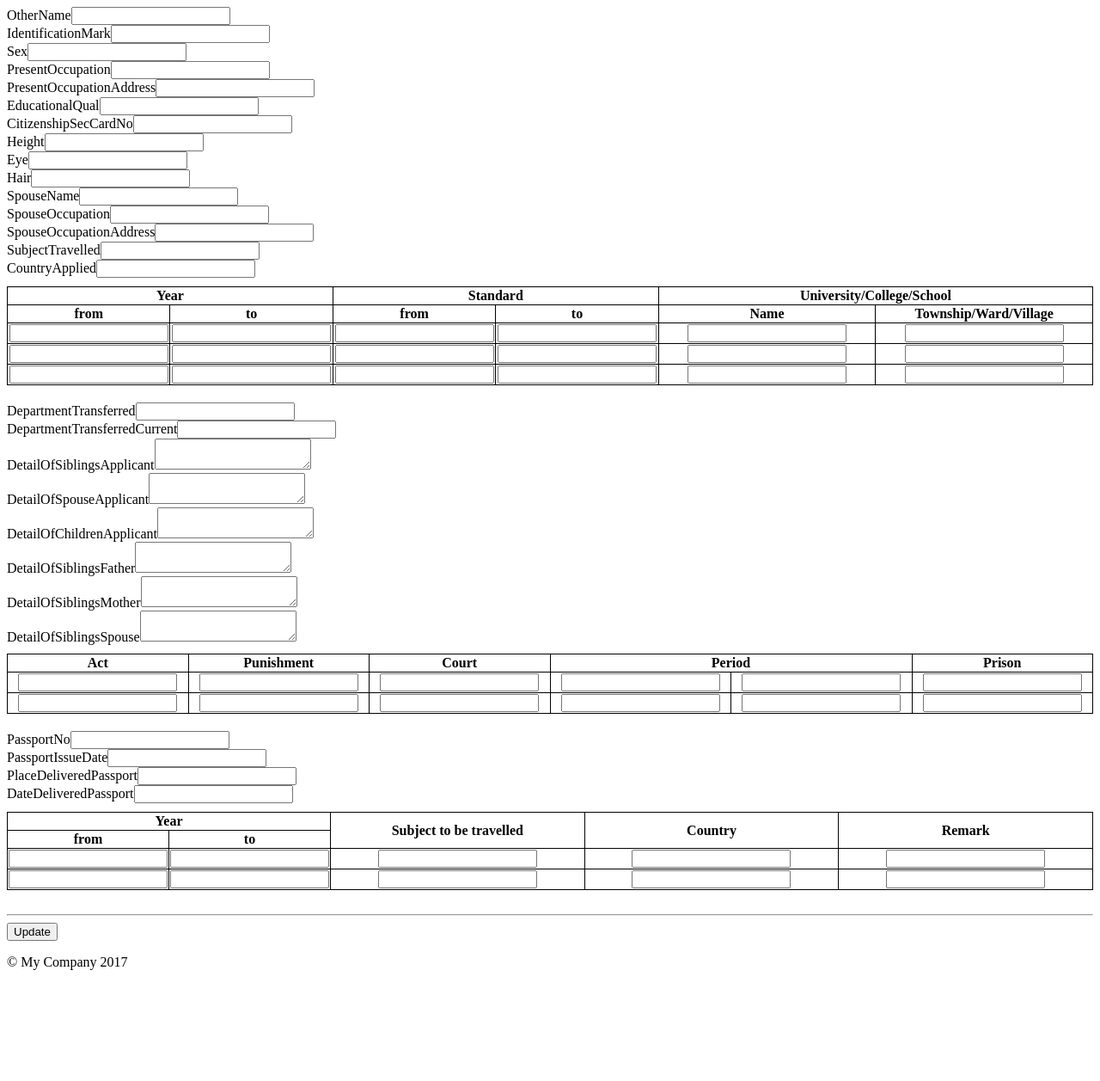
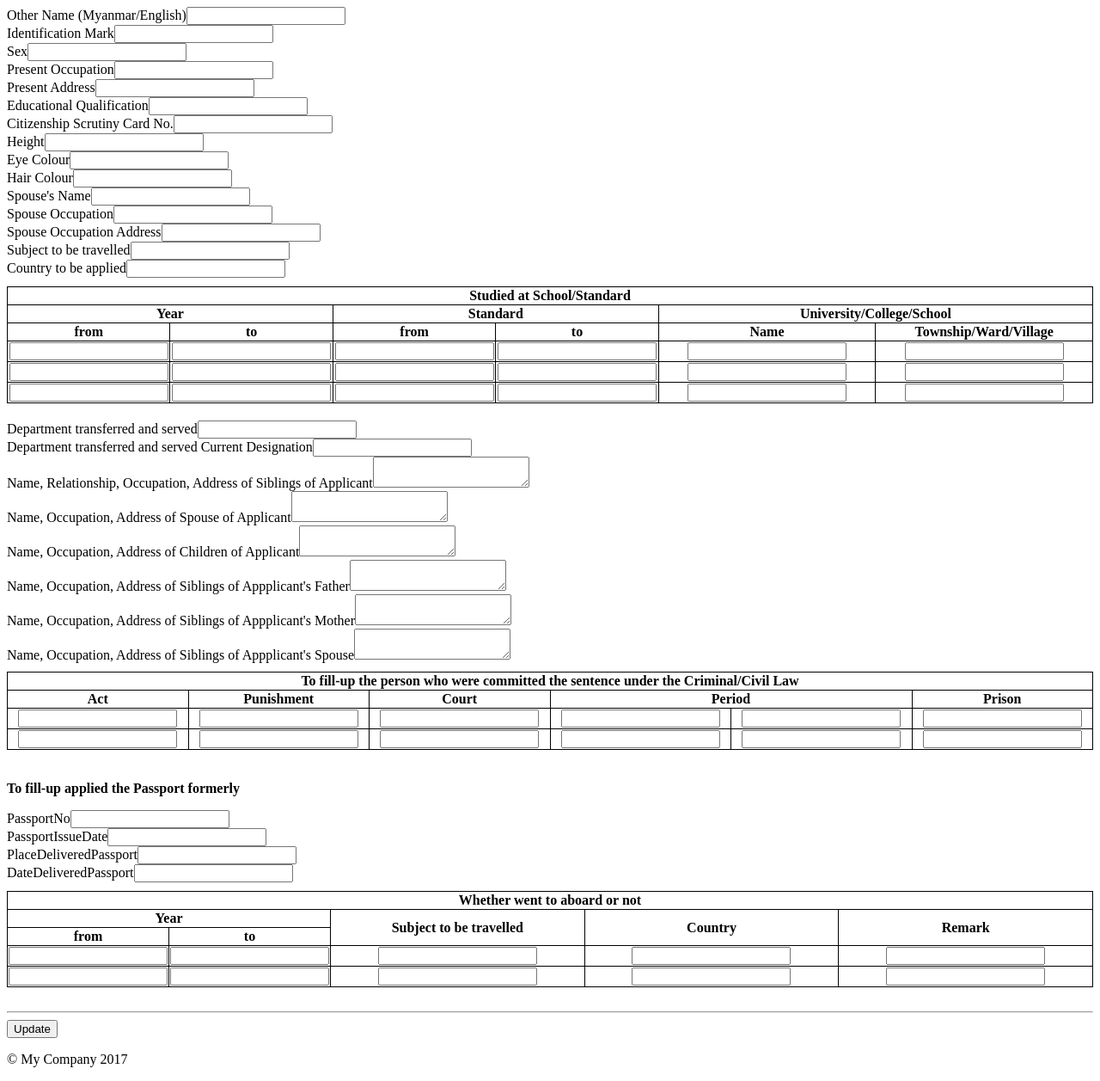
Before and after one commit to myanmaproject/myanma, a Yii app: template frontend/views/passport/create.php in a window 1280 px wide. Shown: the whole page at 86% size. Before the commit the page ends 1128 px from the top, so only its background shows below. Run offline with PHP 8.4 and a stand-in for Yii, Linux system fonts and the light colour scheme; the template is opened without the code that fills it, so the values that code supplies are empty; form fields are guessed from the names that the template uses; some libraries are stand-ins or nearby versions.

Commit message:
no message

```diff
--- a/frontend/views/passport/_form.php
+++ b/frontend/views/passport/_form.php
@@ -44,9 +44,9 @@ if(isset ($_GET["familytree_idfamilytree"])){
 <div style="display: none">
     <?= $form->field($model, 'familytree_idfamilytree')->textInput() ?>
 </div>
-    <?= $form->field($model, 'otherName')->textInput(['maxlength' => true]) ?>
+    <?= $form->field($model, 'otherName')->label('Other Name (Myanmar/English)')->textInput(['maxlength' => true]) ?>
 
-    <?= $form->field($model, 'identificationMark')->textInput(['maxlength' => true]) ?>
+    <?= $form->field($model, 'identificationMark')->label('Identification Mark')->textInput(['maxlength' => true]) ?>
 
 
     <?= $form->field($model, 'sex')->radioList([
@@ -54,30 +54,31 @@ if(isset ($_GET["familytree_idfamilytree"])){
     '2' => 'Female',
 ]); ?>
 
-    <?= $form->field($model, 'presentOccupation')->textInput(['maxlength' => true]) ?>
+    <?= $form->field($model, 'presentOccupation')->label('Present Occupation')->textInput(['maxlength' => true]) ?>
 
-    <?= $form->field($model, 'presentOccupationAddress')->textInput(['maxlength' => true]) ?>
+    <?= $form->field($model, 'presentOccupationAddress')->label('Present Address')->textInput(['maxlength' => true]) ?>
 
-    <?= $form->field($model, 'educationalQual')->textInput(['maxlength' => true]) ?>
+    <?= $form->field($model, 'educationalQual')->label('Educational Qualification')->textInput(['maxlength' => true]) ?>
 
-    <?= $form->field($model, 'citizenshipSecCardNo')->textInput(['maxlength' => true]) ?>
+    <?= $form->field($model, 'citizenshipSecCardNo')->label('Citizenship Scrutiny Card No.')->textInput(['maxlength' => true]) ?>
 
-    <?= $form->field($model, 'height')->textInput(['maxlength' => true]) ?>
+    <?= $form->field($model, 'height')->label('Height')->textInput(['maxlength' => true]) ?>
 
-    <?= $form->field($model, 'eye')->textInput(['maxlength' => true]) ?>
+    <?= $form->field($model, 'eye')->label('Eye Colour')->textInput(['maxlength' => true]) ?>
 
-    <?= $form->field($model, 'hair')->textInput(['maxlength' => true]) ?>
+    <?= $form->field($model, 'hair')->label('Hair Colour')->textInput(['maxlength' => true]) ?>
 
-    <?= $form->field($model, 'spouseName')->textInput(['maxlength' => true]) ?>
+    <?= $form->field($model, 'spouseName')->label("Spouse's Name")->textInput(['maxlength' => true]) ?>
 
-    <?= $form->field($model, 'spouseOccupation')->textInput(['maxlength' => true]) ?>
+    <?= $form->field($model, 'spouseOccupation')->label('Spouse Occupation')->textInput(['maxlength' => true]) ?>
 
-    <?= $form->field($model, 'spouseOccupationAddress')->textInput(['maxlength' => true]) ?>
+    <?= $form->field($model, 'spouseOccupationAddress')->label('Spouse Occupation Address')->textInput(['maxlength' => true]) ?>
 
-    <?= $form->field($model, 'subjectTravelled')->textInput(['maxlength' => true]) ?>
+    <?= $form->field($model, 'subjectTravelled')->label('Subject to be travelled')->textInput(['maxlength' => true]) ?>
 
-    <?= $form->field($model, 'countryApplied')->textInput(['maxlength' => true]) ?>
+    <?= $form->field($model, 'countryApplied')->label('Country to be applied')->textInput(['maxlength' => true]) ?>
 </div>
+
 <?php
 if(!$model->isNewRecord){
           $Studied = Studied::find()->where(['passport_idpassport' => $model->idpassport])->all();
@@ -121,8 +122,11 @@ if(!$model->isNewRecord){
             }
 }
 ?>
+
     <div style="padding-bottom:20px; padding-top:10px; ">
+
 <table border="1" width="100%" >
+    <tr><th colspan="6" align="left">Studied at School/Standard</th></tr>
   <tr>
     <th colspan="2" align="center">Year</th>
     <th colspan="2" align="center">Standard</th>
@@ -163,22 +167,22 @@ if(!$model->isNewRecord){
 </table>
 </div>
  <div class="col-md-6">
-    <?= $form->field($model, 'departmentTransferred')->textInput(['maxlength' => true]) ?>
+    <?= $form->field($model, 'departmentTransferred')->label('Department transferred and served')->textInput(['maxlength' => true]) ?>
 
-    <?= $form->field($model, 'departmentTransferredCurrent')->textInput(['maxlength' => true]) ?>
+    <?= $form->field($model, 'departmentTransferredCurrent')->label('Department transferred and served Current Designation')->textInput(['maxlength' => true]) ?>
 
-    <?= $form->field($model, 'detailOfSiblingsApplicant')->textArea(['maxlength' => true]) ?>
+    <?= $form->field($model, 'detailOfSiblingsApplicant')->label('Name, Relationship, Occupation, Address of Siblings of Applicant')->textArea(['maxlength' => true]) ?>
 
-    <?= $form->field($model, 'detailOfSpouseApplicant')->textArea(['maxlength' => true]) ?>
+    <?= $form->field($model, 'detailOfSpouseApplicant')->label('Name, Occupation, Address of Spouse of Applicant')->textArea(['maxlength' => true]) ?>
 
-    <?= $form->field($model, 'detailOfChildrenApplicant')->textArea(['maxlength' => true]) ?>
+    <?= $form->field($model, 'detailOfChildrenApplicant')->label('Name, Occupation, Address of Children of Applicant')->textArea(['maxlength' => true]) ?>
 
 
-    <?= $form->field($model, 'detailOfSiblingsFather')->textArea(['maxlength' => true]) ?>
+    <?= $form->field($model, 'detailOfSiblingsFather')->label("Name, Occupation, Address of Siblings of Appplicant's Father")->textArea(['maxlength' => true]) ?>
 
-    <?= $form->field($model, 'detailOfSiblingsMother')->textArea(['maxlength' => true]) ?>
+    <?= $form->field($model, 'detailOfSiblingsMother')->label("Name, Occupation, Address of Siblings of Appplicant's Mother")->textArea(['maxlength' => true]) ?>
 
-    <?= $form->field($model, 'detailOfSiblingsSpouse')->textArea(['maxlength' => true]) ?>
+    <?= $form->field($model, 'detailOfSiblingsSpouse')->label("Name, Occupation, Address of Siblings of Appplicant's Spouse")->textArea(['maxlength' => true]) ?>
 </div>
 
     <?php
@@ -217,6 +221,7 @@ if(!$model->isNewRecord){
 ?>
  <div style="padding-bottom:20px;  padding-top:10px; ">
 <table border="1" width="100%">
+     <tr><th colspan="6" align="left">To fill-up the person who were committed the sentence under the Criminal/Civil Law</th></tr>
   <tr>
     <th align="center">Act</th>
     <th align="center">Punishment</th>
@@ -245,8 +250,8 @@ if(!$model->isNewRecord){
 
 </div>
  <div class="col-md-6">
+    <p><b>To fill-up applied the Passport formerly</b></p>
     <?= $form->field($model, 'passportNo')->textInput(['maxlength' => true]) ?>
-
 
     <?= $form->field($model, 'passportIssueDate')->widget(DatePicker::classname(), [
     'pluginOptions' => [
@@ -297,8 +302,12 @@ if(!$model->isNewRecord){
             }
 }
 ?>
+
+
+
 <div style="padding-bottom:20px; padding-top:10px; ">
 <table width="100%" >
+     <tr><th colspan="6" align="left">Whether went to aboard or not</th></tr>
   <tr>
     <th colspan="2" align="center">Year</th>
     <th rowspan="2" align="center">Subject to be travelled</th>
```
Also changed, not shown: frontend/views/familytree/_form.php (+12 -10 lines).
